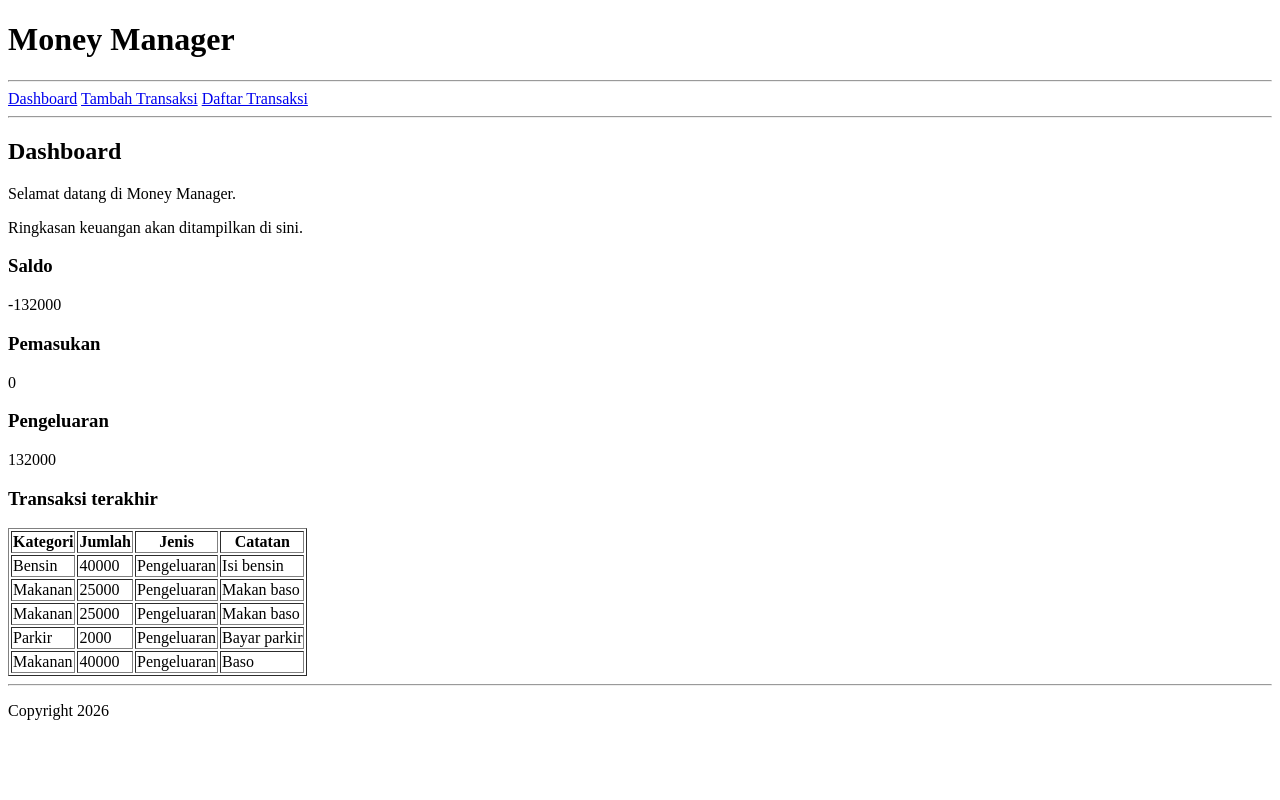
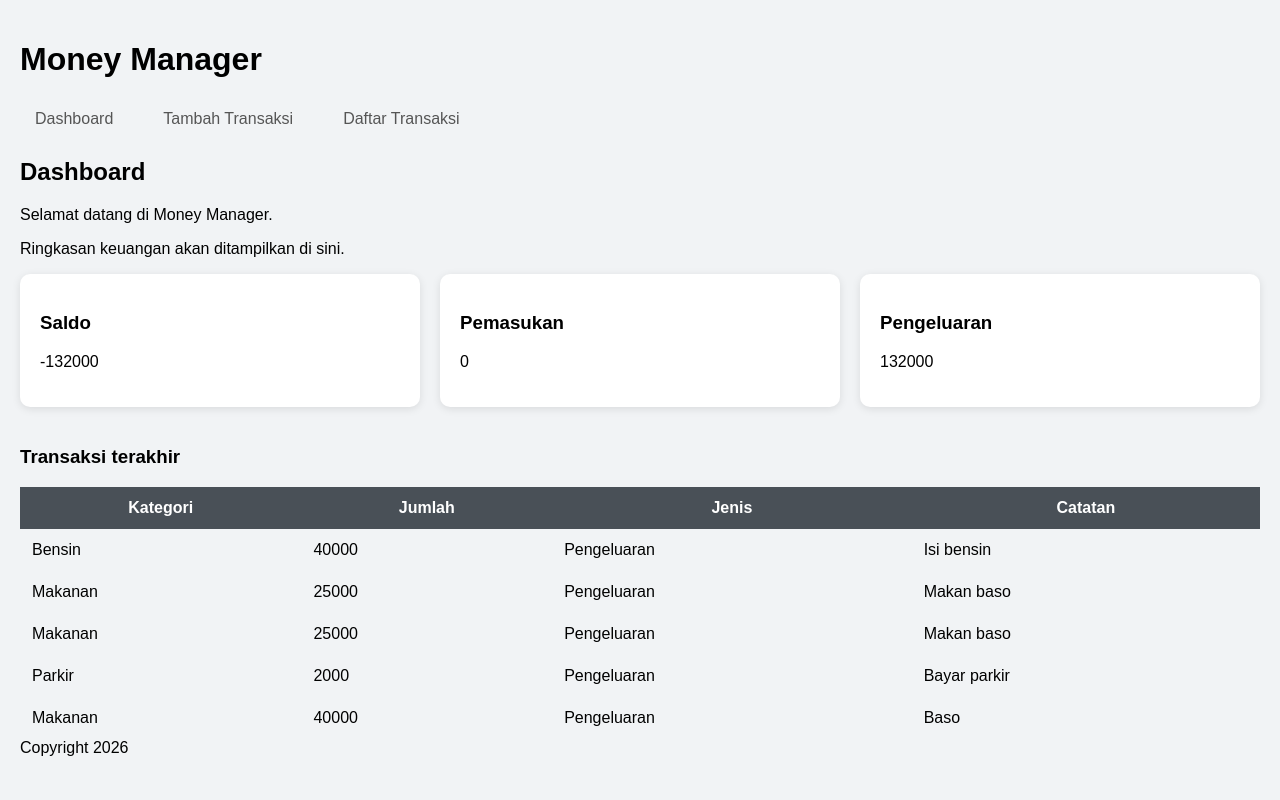
Before and after one commit to farrelalfaridzi/money-manager-cli, a Flask app: page / in a window 1280 px wide. Run offline with Flask 3, Linux system fonts and the light colour scheme; data comes from the database, SQL or seed files in the repository.

Commit message:
Improve form layout and styling

```diff
--- /dev/null
+++ b/static/css/style.css
@@ -0,0 +1,83 @@
+* {
+    box-sizing: border-box;
+}
+
+body {
+    margin: 0;
+    padding: 20px;
+
+    font-family: Arial, Helvetica, sans-serif;
+
+    background-color: #f1f3f5;
+}
+
+nav {
+    display: flex;
+    gap: 20px;
+}
+
+nav a {
+    padding: 10px 15px;
+    color: #555;
+    text-decoration: none;
+    transition: color 0.2s, background-color 0.2s;
+}
+
+nav a:hover{
+    color: black;
+    background-color: #dee2e6;
+    border-radius: 10px;
+    cursor: pointer;
+}
+
+.card {
+    background-color: white;
+    padding: 20px;
+    border-radius: 10px;
+    box-shadow: 0 2px 8px rgba(0, 0, 0, 0.1);
+    margin-bottom: 20px;
+    flex: 1;
+}
+
+.cards {
+    display: flex;
+    gap: 20px;
+}
+
+.transaction-table {
+    width: 100%;
+    border-collapse: collapse;
+}
+
+.transaction-table th,
+.transaction-table td {
+    padding: 12px;
+}
+
+.transaction-table th {
+    background-color: #495057;
+    color: white;
+}
+
+.transaction-table tr:hover {
+    color: black;
+    background-color: #dee2e6;
+}
+
+.form-group {
+    margin-bottom: 20px;
+}
+
+.form-group label {
+    display: block;
+    margin-bottom: 8px;
+    font-weight: 600;
+}
+
+input, select {
+    width: 100%;
+    padding: 12px;
+    border-radius: 10px;
+    font-size: medium;
+    border: 1px solid #dee2e6;
+}
--- a/templates/base.html
+++ b/templates/base.html
@@ -3,26 +3,35 @@
     <head>
         <title>Money Manager Web</title>
 
+        <link rel="stylesheet"
+            href="{{ url_for('static', filename='css/style.css') }}">
+
     </head>
 
     <body>
 
-        <h1>Money Manager</h1>
+        <header>
+            <h1>Money Manager</h1>
 
-        <hr>
+            <nav>
+                <a href="{{ url_for('home') }}">Dashboard</a>
+                <a href="{{ url_for('add') }}">Tambah Transaksi</a>
+                <a href="{{ url_for('transactions') }}">Daftar Transaksi</a>
+            </nav>
+        </header>
 
-        <a href="{{ url_for('home') }}">Dashboard</a>
-        <a href="{{ url_for('add') }}">Tambah Transaksi</a>
-        <a href="{{ url_for('transactions') }}">Daftar Transaksi</a>
 
-        <hr>
+        <main>
 
-        {% block content %}
+            {% block content %}
 
-        {% endblock %}
+            {% endblock %}
 
-        <hr>
+        </main>
 
-        <p>Copyright 2026</p>
+
+        <footer>
+            Copyright 2026
+        </footer>
     </body>
 </html>
--- a/templates/dashboard.html
+++ b/templates/dashboard.html
@@ -8,21 +8,26 @@
 
 <p>Ringkasan keuangan akan ditampilkan di sini.</p>
 
-<h3>Saldo</h3>
+<div class="cards">
+    <div class="card">
+        <h3>Saldo</h3>
+        <p>{{ saldo }}</p>
+    </div>
 
-<p>{{ saldo }}</p>
+    <div class="card">
+        <h3>Pemasukan</h3>
+        <p>{{ pemasukan }}</p>
+    </div>
 
-<h3>Pemasukan</h3>
-
-<p>{{ pemasukan }}</p>
-
-<h3>Pengeluaran</h3>
-
-<p>{{ pengeluaran }}</p>
+    <div class="card">
+        <h3>Pengeluaran</h3>
+        <p>{{ pengeluaran }}</p>
+    </div>
+</div>
 
 <h3>Transaksi terakhir</h3>
 
-<table border="1">
+<table class="transaction-table">
 
     <tr>
         <th>Kategori</th>
--- a/templates/transactions.html
+++ b/templates/transactions.html
@@ -4,7 +4,7 @@
 
 <h2>Transaksi</h2>
 
-<table border="1">
+<table class="transaction-table">
 
     <tr>
         <th>Kategori</th>
```
Also changed, not shown: templates/add.html (+12 -4 lines).
